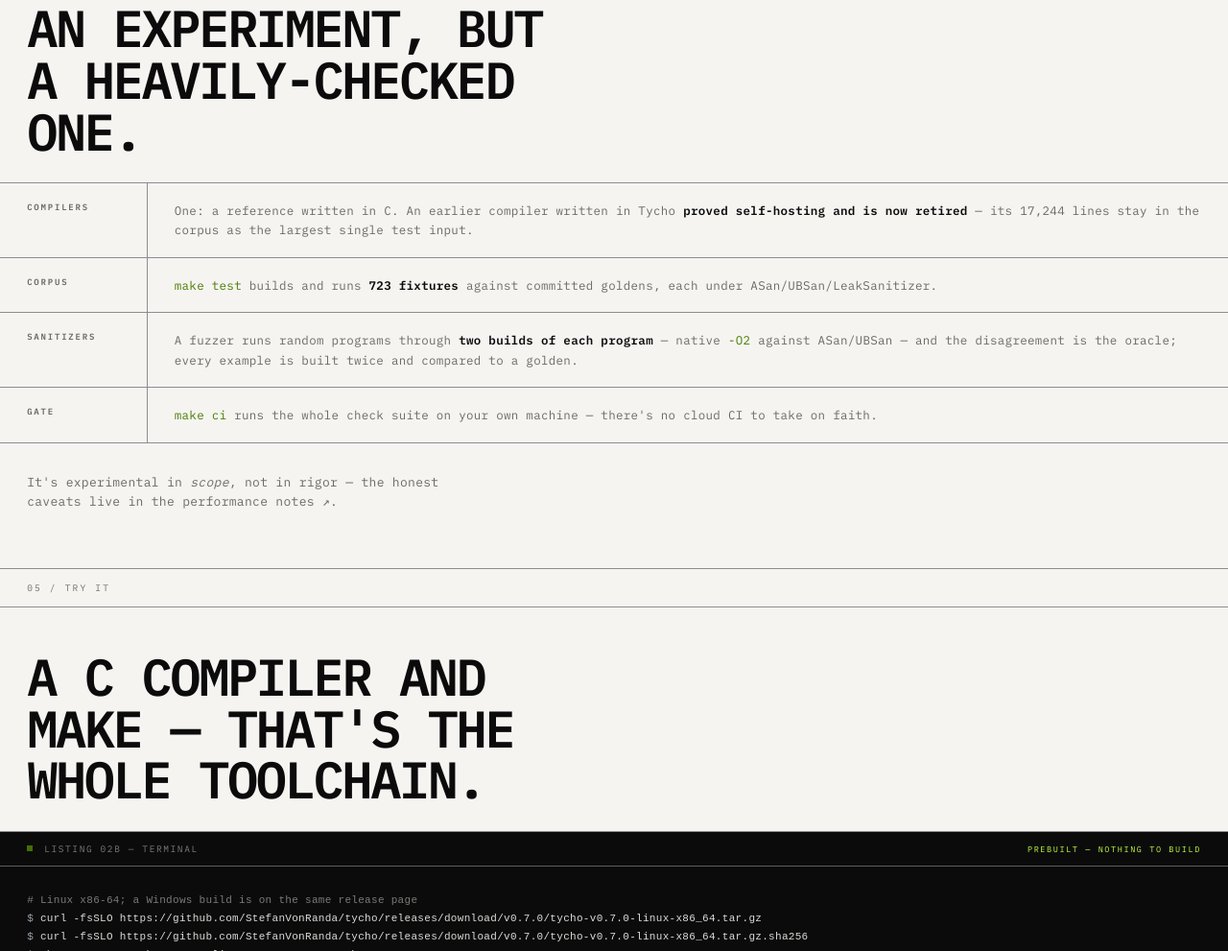
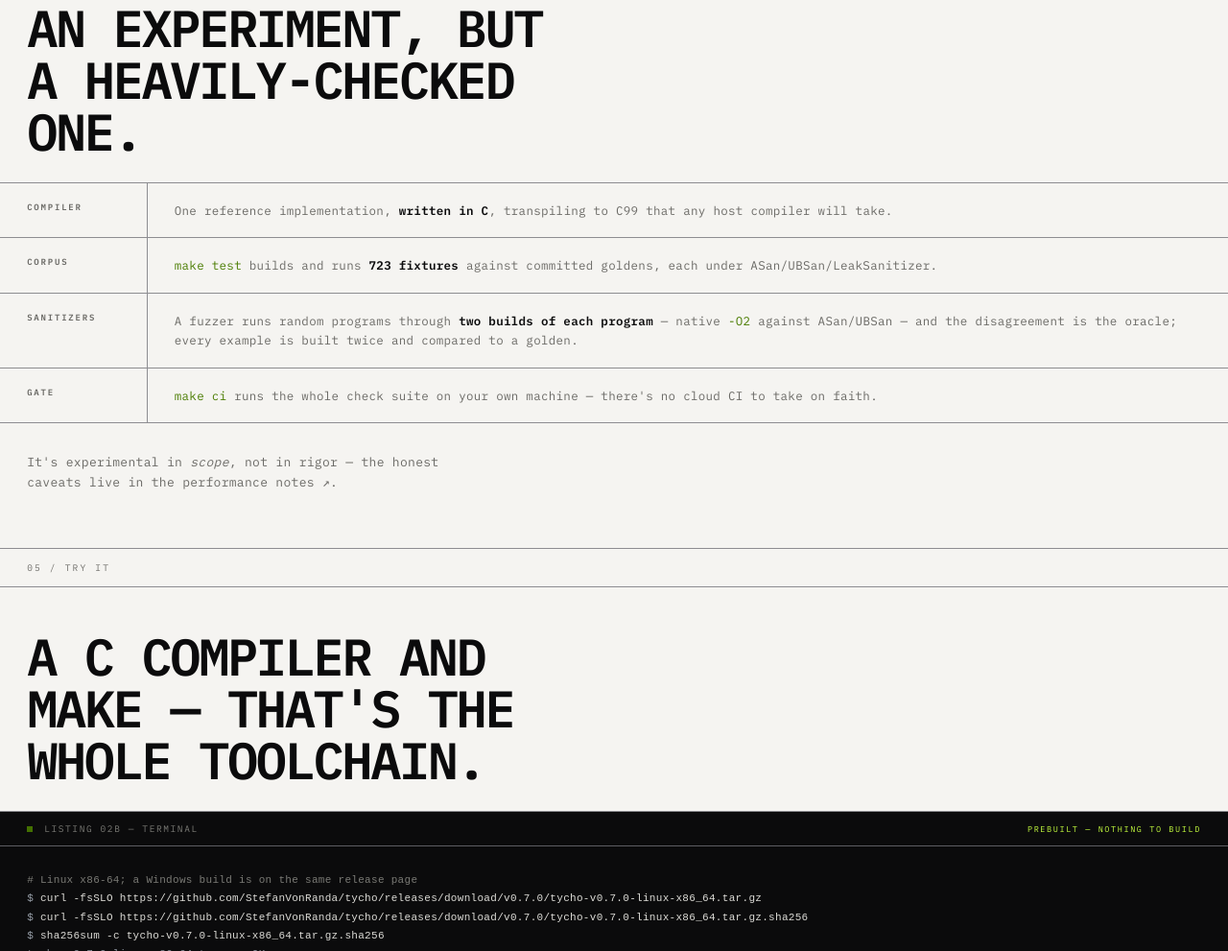
Before and after one commit to StefanVonRanda/tycho, a plain HTML site: page index.html in a window 1280 px wide. Shown: the part 3797-4788 px from the top of the page at 96% size. Drawn offline with Linux system fonts and the light colour scheme.

Commit message:
site: drop the retired compiler from the page entirely
Follow-up to b2571914, which reworded the claim into the past tense.
Rewording still left a deprecated compiler occupying a row in the spec
table of the section about how the language is checked, which is the
wrong place for it however it is phrased. The row is now about the
compiler that exists:

  Compiler -- One reference implementation, written in C, transpiling to
  C99 that any host compiler will take.

The site carries no mention of tychoc0, self-hosting or a second
transpiler after this; grepped for all six phrasings, 0 hits.

Scope note: this is the SITE only. Repo-wide there are 744 mentions
across 278 files and most are load-bearing rationale rather than
advertising -- 87 lines of them are comments in src/tychoc.c explaining
why the C compiler emits what it does, and 319 are records of which gate
legs were retired and when. Those are a separate decision.

```diff
--- a/index.html
+++ b/index.html
@@ -504,7 +504,7 @@
     <p class="marker rv"><span class="n">§04</span> How it's checked</p>
     <h2 class="rv">An experiment, but a heavily-checked one.</h2>
     <div class="spec2 rv">
-      <div class="row"><span class="k">Compilers</span><span class="v">One: a reference written in C. An earlier compiler written in Tycho <b>proved self-hosting and is now retired</b> — its 17,244 lines stay in the corpus as the largest single test input.</span></div>
+      <div class="row"><span class="k">Compiler</span><span class="v">One reference implementation, <b>written in C</b>, transpiling to C99 that any host compiler will take.</span></div>
       <div class="row"><span class="k">Corpus</span><span class="v"><span class="cmd">make test</span> builds and runs <b>723 fixtures</b> against committed goldens, each under ASan/UBSan/LeakSanitizer.</span></div>
       <div class="row"><span class="k">Sanitizers</span><span class="v">A fuzzer runs random programs through <b>two builds of each program</b> — native <span class="cmd">-O2</span> against ASan/UBSan — and the disagreement is the oracle; every example is built twice and compared to a golden.</span></div>
       <div class="row"><span class="k">Gate</span><span class="v"><span class="cmd">make ci</span> runs the whole check suite on your own machine — there's no cloud CI to take on faith.</span></div>
```
